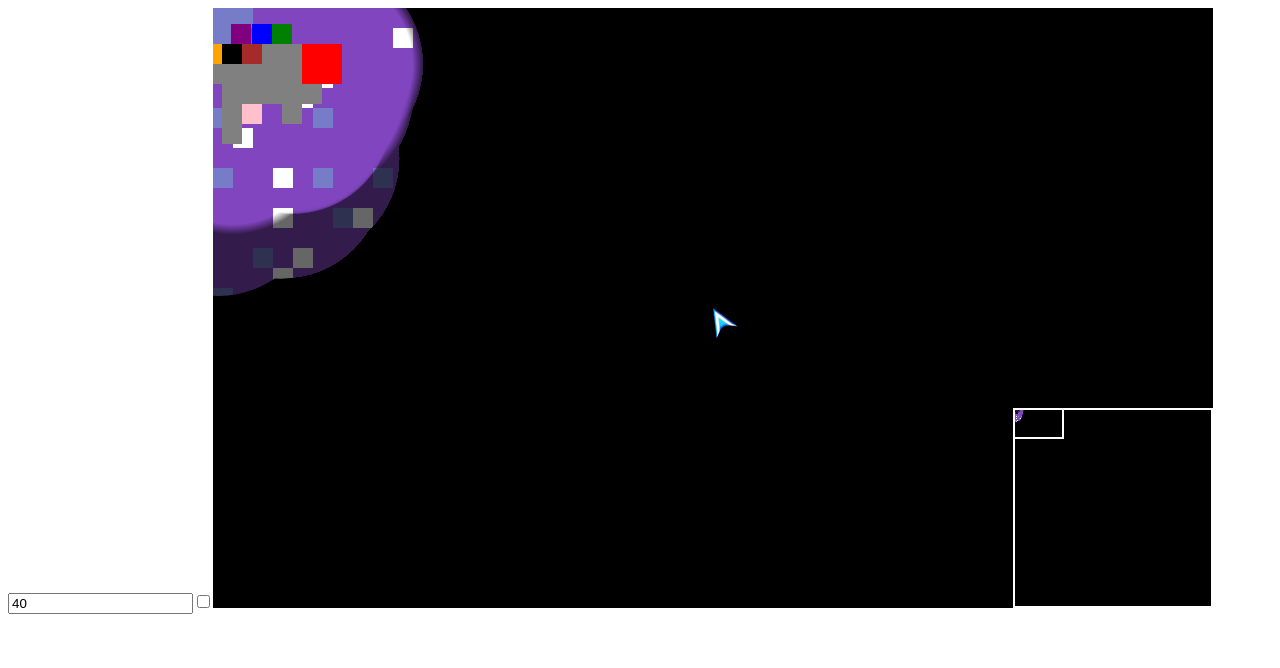
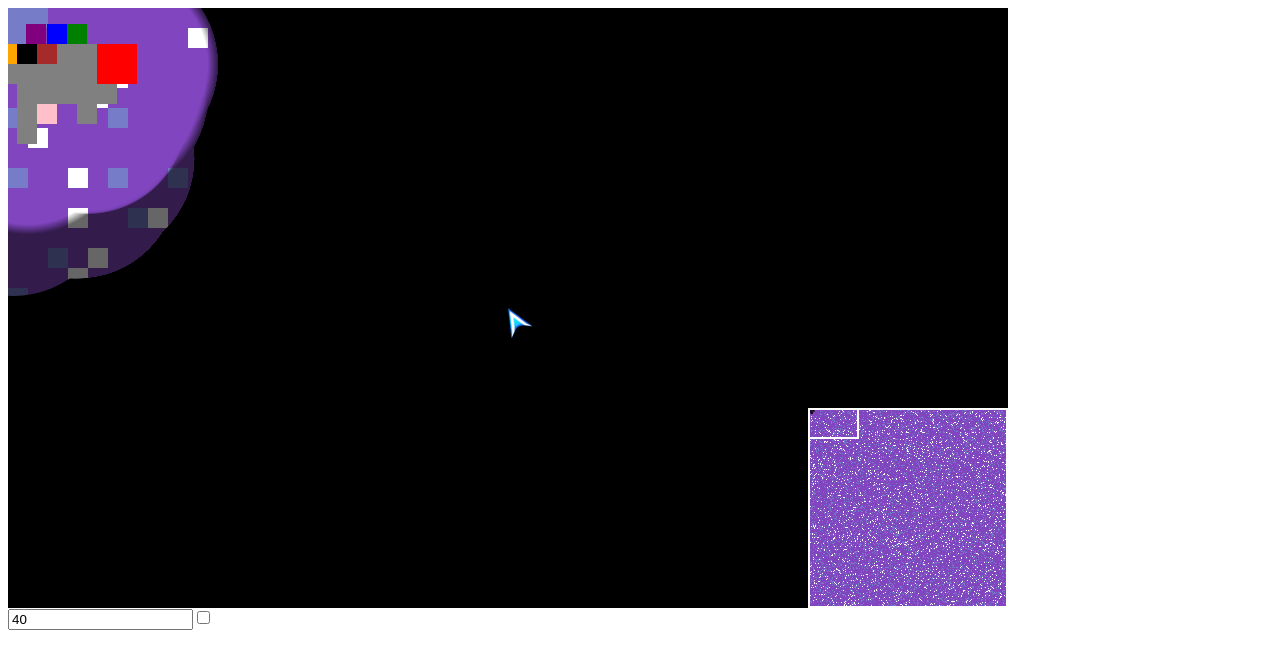
Before and after one commit to powerc9000/rts, a plain HTML site: page index.html in a window 1280 px wide. Drawn offline with Linux system fonts and the light colour scheme; animation ran at ten frames a second.

Commit message:
working on improving performance with HW accelration

```diff
--- a/index.html
+++ b/index.html
@@ -1,7 +1,7 @@
 <html>
 	<head></head>
 	<body>
-  <div id="container" style="position:relative">
+  <div id="container" style="position:relative; width:1000px; height:600px; overflow:hidden">
 
   </div>
 		<script type="text/javascript" src="main.js"></script>
--- a/main.js
+++ b/main.js
@@ -705,8 +705,8 @@ var scroll = true;
 var inputBox = document.createElement("input");
 var checkbox = document.createElement("input");
 var minicam = new $h.Camera(200,200);
-var minimap = $h.canvas.create("minimap",200,200, minicam);
-var minimapBG = $h.canvas.create("minibg", 200,200, minicam);
+var minimap;
+var minimapBG;
 var entities = [];
 var selectedEntities = {
   units:[],
@@ -738,12 +738,22 @@ var gameState = {
     this.state.render(this);
   }
 };
-$h.canvas.create("master", 1000, 600, camera);
-$h.canvas.create("background", 1000, 600, camera);
-$h.canvas.create("foreground", 1000, 600, camera);
-$h.canvas.create("FoW", 1000, 600, camera);
-$h.canvas.create("darkness", map.width, map.height, camera);
-
+var styles = {position:"absolute"};
+minimap = $h.canvas.create("minimap",200,200, minicam, styles);
+minimapBG = $h.canvas.create("minibg", 200,200, minicam, styles);
+$h.canvas.create("small", 200,200, minicam,styles);
+$h.canvas.create("master", 1000, 600, camera, styles).append("#container").canvas.canvas.style["z-index"] = -1;
+$h.canvas.create("background", 1000, 600, camera, styles).append("#container").canvas.canvas.style["z-index"] = 1;
+$h.canvas.create("FoW", 1000, 600, camera, styles).append("#container").canvas.canvas.style["z-index"] = 3;
+$h.canvas.create("darkness", map.width, map.height, camera, styles).append("#container").canvas.canvas.style["z-index"] = 4;
+$h.canvas.create("foreground", 1000, 600, camera, styles).append("#container").canvas.canvas.style["z-index"] = 7;
+$h.canvas.create("main", 1000, 600, camera, styles).append("#container").canvas.canvas.style["z-index"] = 2;
+minimap.append("#container").canvas.canvas.style["z-index"] = 6;
+minimapBG.append("#container").canvas.canvas.style["z-index"] = 5;
+minimap.canvas.canvas.style.top = 400;
+minimap.canvas.canvas.style.left = 800;
+minimapBG.canvas.canvas.style.top = 400;
+minimapBG.canvas.canvas.style.left = 800;
 $h.canvas("darkness").drawRect({
   x:0,
   y:0,
@@ -752,18 +762,19 @@ $h.canvas("darkness").drawRect({
   camera:false,
   color:"black"
 });
+console.log($h.canvas("darkness"));
 $h.canvas("darkness").canvas.ctx.globalCompositeOperation = "destination-out";
 background = $h.canvas("background");
 //background.append("#container");
 inputBox = document.body.appendChild(inputBox);
 checkbox = document.body.appendChild(checkbox);
 checkbox.type = "checkbox";
-$h.canvas.create("main", 1000, 600, camera);
-canvasMouse = mouse($h.canvas("master").canvas.canvas, camera);
+
+canvasMouse = mouse($h.canvas("foreground").canvas.canvas, camera);
 minimapMouse = mouse($h.canvas("minimap").canvas.canvas, minicam);
 
 
-$h.canvas("master").append("body");
+//$h.canvas("master").append("body");
 //$h.canvas("main").append("#container");
 //$h.canvas("minimap").append("body");
 //$h.canvas("main").canvas.canvas.style.border = "1px black solid";
@@ -950,11 +961,11 @@ $h.render(function(){
 	gameState.render();
   zero = camera.project($h.Vector(0,0));
   master.clear();
-  master.drawImage(background.canvas.canvas, zero.x, zero.y);
-  master.drawImage(c.canvas.canvas, zero.x, zero.y);
-  master.drawImage($h.canvas("FoW").canvas.canvas, zero.x, zero.y);
-  master.drawImage(m.canvas.canvas, zero.x + 800, zero.y + 400);
-  master.drawImage(fg.canvas.canvas, zero.x, zero.y);
+  // master.drawImage(background.canvas.canvas, zero.x, zero.y);
+  // master.drawImage(c.canvas.canvas, zero.x, zero.y);
+  // master.drawImage($h.canvas("FoW").canvas.canvas, zero.x, zero.y);
+  // master.drawImage(m.canvas.canvas, zero.x + 800, zero.y + 400);
+  // master.drawImage(fg.canvas.canvas, zero.x, zero.y);
 
 
 });
@@ -1070,7 +1081,7 @@ exports.loadState = {
     }
   },
   render:function(){
-    var background = $h.canvas("background");
+    var background = $h.canvas("foreground");
     background.clear();
     background.drawRect({
       x:0,
@@ -1143,6 +1154,8 @@ exports.gamePlay = {
       this.camMoved = false;
       background.clear();
       drawMap(background, map, camera);
+      $h.canvas("darkness").canvas.canvas.style.top = -camera.position.y;
+      $h.canvas("darkness").canvas.canvas.style.left = -camera.position.x;
       //scroll = false;
     }
     m.drawRect({
@@ -1196,9 +1209,12 @@ exports.gamePlay = {
     });
 
     fow.canvas.ctx.restore();
+    //$h.canvas("small").canvas.ctx.drawImage($h.canvas("darkness").canvas.canvas, 0, 0, 4000/4, 4000/4);
     //blur($h.canvas("FoW").canvas.canvas, 0,0, 1000,1000, 200, 1);
-    fow.canvas.ctx.drawImage($h.canvas("darkness").canvas.canvas, camera.position.x, camera.position.y, camera.width, camera.height, 0,0, 1000, 600);
-    m.canvas.ctx.drawImage($h.canvas("darkness").canvas.canvas, 0, 0, 4000, 4000, 0,0, 200, 200);
+    //fow.canvas.ctx.drawImage($h.canvas("darkness").canvas.canvas, camera.position.x, camera.position.y, camera.width, camera.height, 0,0, 1000, 600);
+    //if(++this.frames % 10 === 0){
+    //m.canvas.ctx.drawImage($h.canvas("small").canvas.canvas, 0, 0, 200, 200);
+    //}
     m.drawRect(camera.width, camera.height, camera.position.x, camera.position.y, "transparent", {width:2, color:"white"});
     m.drawRect({
       x:0,
@@ -1223,6 +1239,7 @@ exports.gamePlay = {
     $h.events.unlisten("cameraMoved", this.event);
   },
   enter: function(){
+    this.frames = 0;
     this.called = this.called || 0;
     var camera = $h.canvas("main").canvas.camera;
     var background = $h.canvas("background");
@@ -1234,7 +1251,7 @@ exports.gamePlay = {
     });
     $h.gamestate.canvasMouse.unpause();
     background.clear();
-    console.log(this.called++);
+    //console.log(this.called++);
     drawMap(background, map, camera);
   }
 };
@@ -1818,7 +1835,7 @@ exports.pausedState = {
         }
     };
 
-    headOn.canvas.create = function(name, width, height, camera){
+    headOn.canvas.create = function(name, width, height, camera, styles){
       var canvas, ctx;
       if(!camera || !(camera instanceof headOn.Camera)){
         throw new headOn.exception("Canvas must be intialized with a camera");
@@ -1826,6 +1843,14 @@ exports.pausedState = {
       canvas = document.createElement("canvas");
       canvas.width = width;
       canvas.height = height;
+      if(styles){
+        for(var key in styles){
+          if(styles.hasOwnProperty(key)){
+            canvas.style[key] = styles[key];
+          }
+        }
+      }
+
       ctx = canvas.getContext("2d");
       this.prototype.canvases[name] = {
         canvas: canvas,
@@ -1834,6 +1859,7 @@ exports.pausedState = {
         height: canvas.height,
         camera: camera
       };
+      return headOn.canvas(name);
     };
     headOn.canvas.prototype = {
       canvases: {},
@@ -1998,10 +2024,10 @@ exports.pausedState = {
       append: function(element){
         element = document.querySelector(element);
         if(element){
-          element.appendChild(this.canvas.canvas);
+          this.canvas.canvas = element.appendChild(this.canvas.canvas);
         }
         else{
-          document.body.appendChild(this.canvas.canvas);
+          this.canvas.canvas = document.body.appendChild(this.canvas.canvas);
         }
         return this;
       },
```
Also changed, not shown: js/game.js (+27 -16 lines), js/gamestates.js (+10 -4 lines), js/head-on.js (+12 -3 lines).
